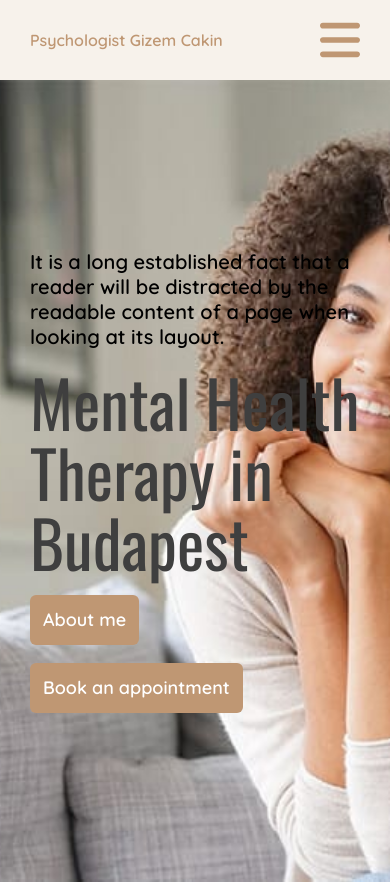
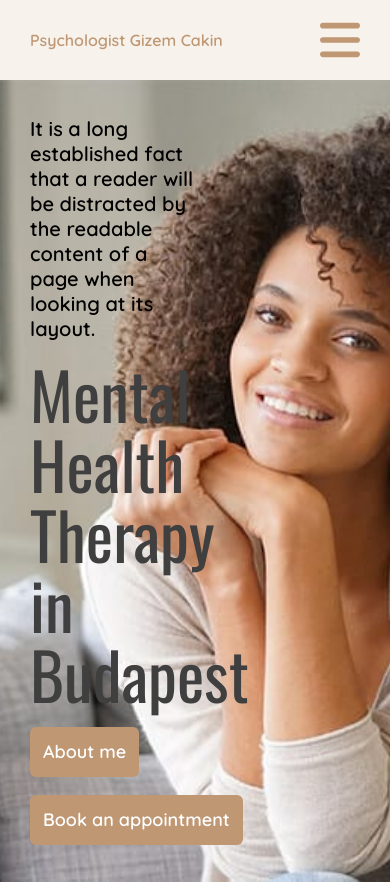
Before and after one commit to 4rrichard/psychology-website, a React (Create React App) app in the folder frontend/: page / in a window 390 px wide. Shown: the top 884 px of the page. Built offline with nearby package versions, Linux system fonts and the light colour scheme; no server answers.

Commit message:
hero & navbar responsivity fixes

```diff
--- a/frontend/src/components/Hero/Hero.css
+++ b/frontend/src/components/Hero/Hero.css
@@ -44,4 +44,16 @@
 .hero .hero--aboutme-btn:hover,
 .hero .hero--book-appointment-btn:hover {
   background-color: #dbb898;
+}
+@media screen and (max-width: 800px) {
+  .hero {
+    background-position: 65% 50%;
+    transition: background-position 1s ease-in-out;
+  }
+}
+@media screen and (max-width: 950px) {
+  .hero .hero--subtitle,
+.hero .hero--title {
+    max-width: 50%;
+  }
 }/*# sourceMappingURL=Hero.css.map */
--- a/frontend/src/components/NavBar/NavBar.jsx
+++ b/frontend/src/components/NavBar/NavBar.jsx
@@ -32,7 +32,13 @@
   return (
     <>
       <nav className="navbar">
-        <Link to="/" className="nav--name">
+        <Link
+          to="/"
+          onClick={() => {
+            setNavOpen(false);
+          }}
+          className="nav--name"
+        >
           Psychologist Gizem Cakin
         </Link>
 
```
Also changed, not shown: frontend/src/components/Hero/Hero.scss (+11 -0 lines), 1 other file (tests, documents, lock files or other folders).
